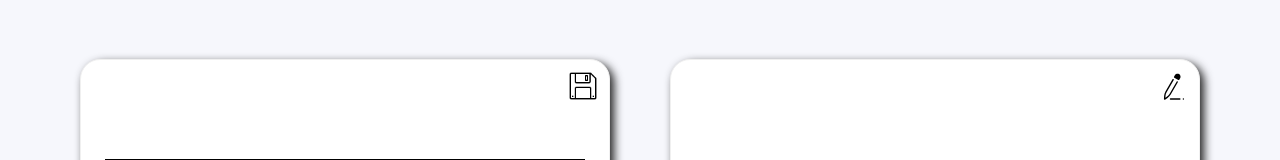
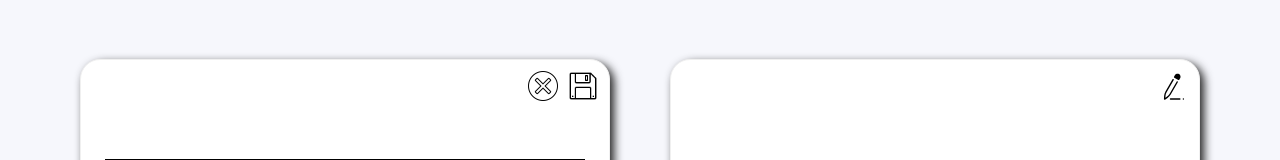
Before and after one commit to HeartUoA/HeaRT, a React (Create React App) app: page /DisplayCards in a window 1280 px wide. Both pictures are taken after a click on the picture 584 px from the left and 300 px from the top of the page. Shown: the part 215-375 px from the top of the page. Built offline with nearby package versions, Linux system fonts and the light colour scheme.

Commit message:
feat(displaycards.tsx,.css): added ability to cancel editing of card

```diff
--- a/src/pages/DisplayCards.tsx
+++ b/src/pages/DisplayCards.tsx
@@ -5,6 +5,7 @@ import { Card, Button, Typography, Layout, Tooltip } from "antd";
 import logo from "../assets/images/logo.svg";
 import edit from "../assets/images/edit.svg";
 import save from "../assets/images/save.png";
+import cancel from "../assets/images/cancel.png";
 import "../styles/DisplayCards.css";
 
 export enum CardSide {
@@ -40,12 +41,12 @@ const DisplayCards: React.FC = () => {
     // TODO: Write code here to redirect to instructions screen
   };
 
-  const onEditClick = (side: CardSide) => {
+  const onEditClick = (side: CardSide, cancel: boolean) => {
     let textElement;
     switch (side) {
       case CardSide.Left:
         textElement = document.getElementById("leftCardEdit");
-        if (!!textElement) {
+        if (!!textElement && !cancel) {
           setLeftState({
             text: textElement.innerText,
             isEditing: !leftState.isEditing,
@@ -56,7 +57,7 @@ const DisplayCards: React.FC = () => {
         break;
       case CardSide.Right:
         textElement = document.getElementById("rightCardEdit");
-        if (!!textElement) {
+        if (!!textElement && !cancel) {
           setRightState({
             text: textElement.innerText,
             isEditing: !rightState.isEditing,
@@ -94,10 +95,19 @@ const DisplayCards: React.FC = () => {
                   src={leftState.isEditing ? save : edit}
                   className={leftState.isEditing ? "Save" : "Edit"}
                   alt="edit"
-                  onClick={() => onEditClick(CardSide.Left)}
+                  onClick={() => onEditClick(CardSide.Left, false)}
                 />
               </Tooltip>
               {leftState.isEditing ? (
+                <>
+                  <Tooltip title={"Cancel Editing"} mouseEnterDelay={0.05}>
+                    <img
+                      src={cancel}
+                      className="Cancel"
+                      alt="cancel"
+                      onClick={() => onEditClick(CardSide.Left, true)}
+                    />
+                  </Tooltip>
                   <div
                     id="leftCardEdit"
                     className="TextInput"
@@ -106,6 +116,7 @@ const DisplayCards: React.FC = () => {
                   >
                     {leftState.text}
                   </div>
+                </>
               ) : (
                 <p className="Card-Text">{leftState.text}</p>
               )}
@@ -121,10 +132,19 @@ const DisplayCards: React.FC = () => {
                   src={rightState.isEditing ? save : edit}
                   className={rightState.isEditing ? "Save" : "Edit"}
                   alt="edit"
-                  onClick={() => onEditClick(CardSide.Right)}
+                  onClick={() => onEditClick(CardSide.Right, false)}
                 />
               </Tooltip>
               {rightState.isEditing ? (
+                <>
+                  <Tooltip title={"Cancel Editing"} mouseEnterDelay={0.05}>
+                    <img
+                      src={cancel}
+                      className="Cancel"
+                      alt="cancel"
+                      onClick={() => onEditClick(CardSide.Right, true)}
+                    />
+                  </Tooltip>
                   <div
                     id="rightCardEdit"
                     className="TextInput"
@@ -133,6 +153,7 @@ const DisplayCards: React.FC = () => {
                   >
                     {rightState.text}
                   </div>
+                </>
               ) : (
                 <p className="Card-Text">{rightState.text}</p>
               )}
--- a/src/styles/DisplayCards.css
+++ b/src/styles/DisplayCards.css
@@ -102,19 +102,21 @@
 }
 
 .Edit,
-.Save {
+.Save,
+.Cancel {
   cursor: pointer;
   position: absolute;
   top: 10px;
   right: 10px;
+  height: 32px;
 }
 
 .Edit {
   height: 30px;
 }
 
-.Save {
-  height: 32px;
+.Cancel {
+  right: 50px;
 }
 
 .TextInput {
```
Also changed, not shown: src/assets/images/cancel.png (added). Lines whose indentation alone changed are shown as unchanged.
